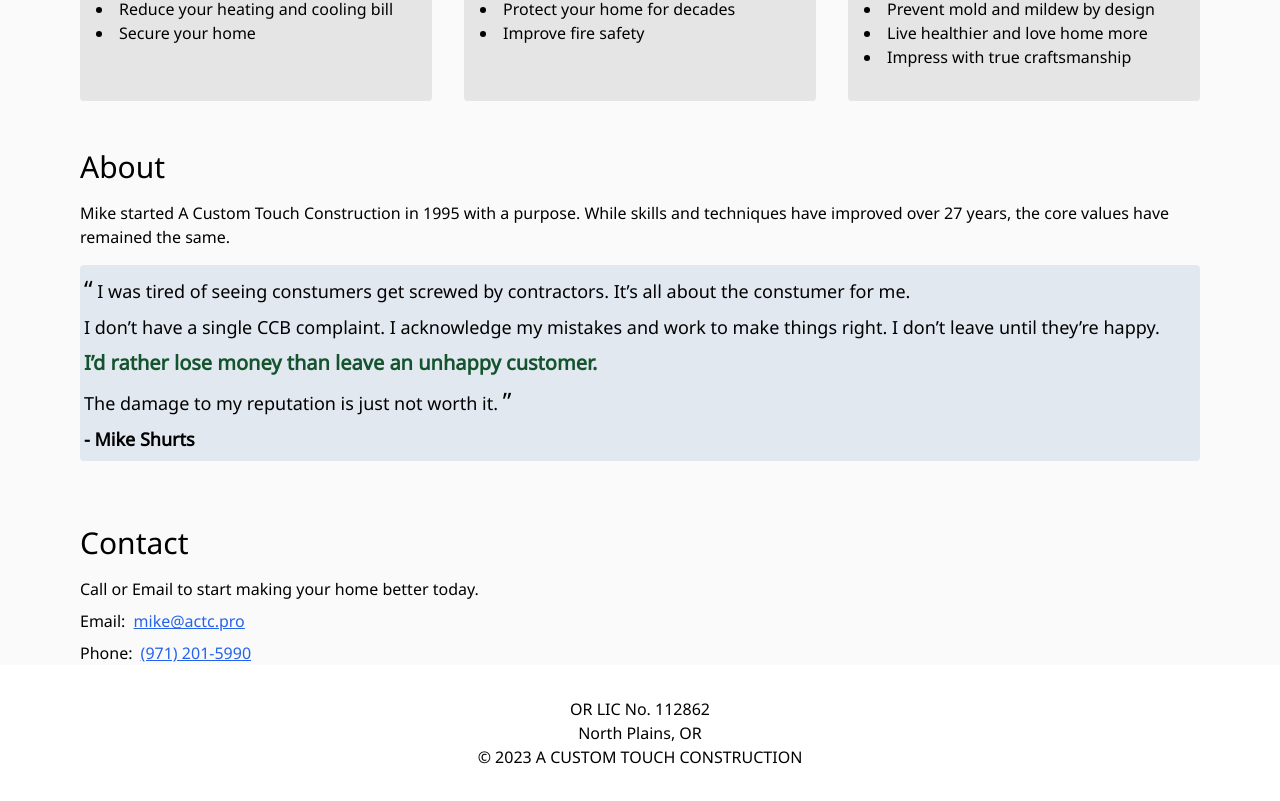
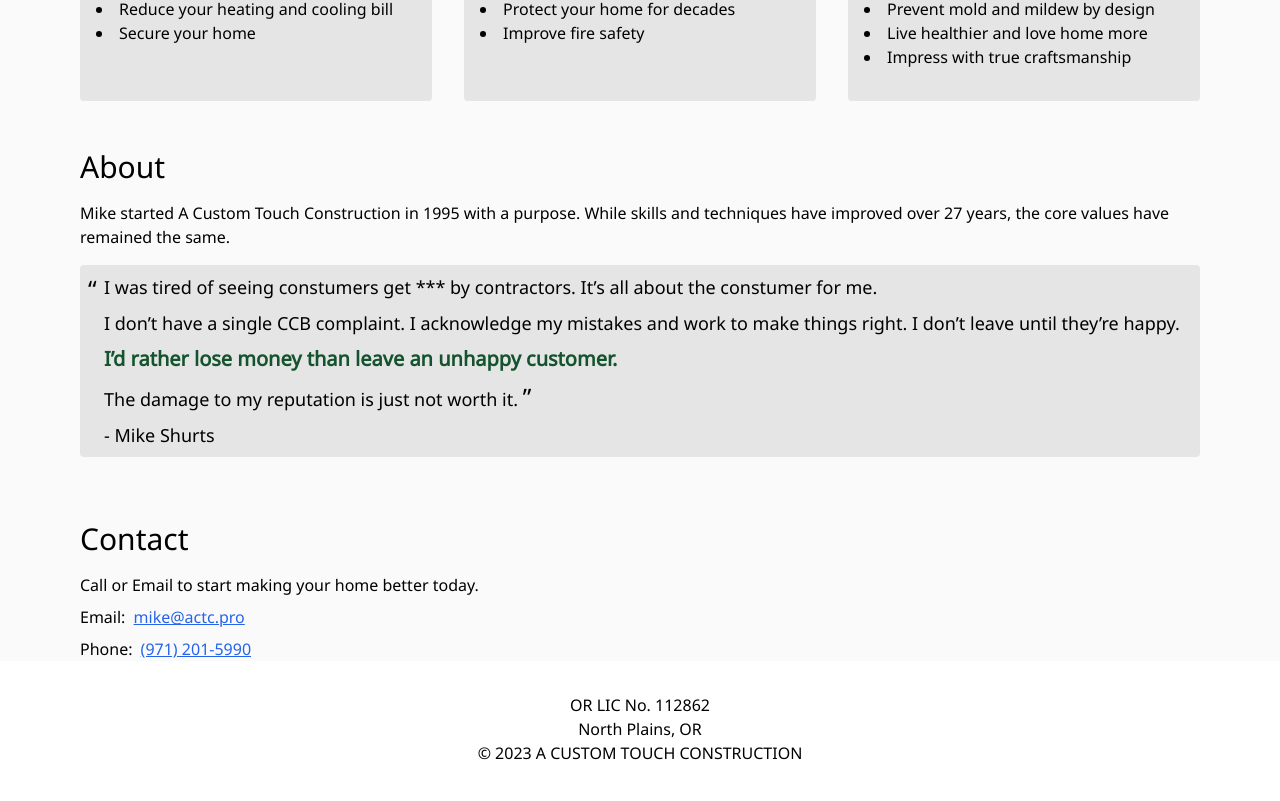
Before and after one commit to spudunk/actc, a SvelteKit app: page / in a window 1280 px wide. Shown: the part 883-1684 px from the top of the page. Built offline with nearby package versions, Linux system fonts and the light colour scheme.

Commit message:
pad quote

```diff
--- a/src/routes/+page.svelte
+++ b/src/routes/+page.svelte
@@ -64,25 +64,24 @@
         skills and techniques have improved over 27 years, the core values have
         remained the same.
       </p>
-      <div class="text-lg px-1 py-2 rounded bg-slate-200 flex flex-col gap-2">
-        <p>
-          <span class="text-2xl h-2 inline-block">&ldquo;</span> I was tired of seeing
-          constumers get screwed by contractors. It’s all about the constumer for
-          me.
+      <div class="text-lg px-2 py-2 rounded bg-neutral-200 flex flex-col gap-2">
+        <p class="relative ml-4">
+          <span class="text-2xl h-2 inline-block absolute -left-4">&ldquo;</span>
+          I was tired of seeing constumers get *** by contractors. It’s all about
+          the constumer for me.
         </p>
-        <p>
+        <p class="ml-4">
           I don’t have a single CCB complaint. I acknowledge my mistakes and
           work to make things right. I don’t leave until they’re happy.
         </p>
-        <p class="font-bold text-green-900 text-xl">
+        <p class="font-bold text-green-900 text-xl ml-4">
           I’d rather lose money than leave an unhappy customer.
         </p>
-        <p>
-          The damage to my reputation is just not worth it. <span
-            class="text-2xl h-2 inline-block">&rdquo;</span
-          >
+        <p class="ml-4">
+          The damage to my reputation is just not worth it.
+          <span class="text-2xl h-2 inline-block"> &rdquo; </span>
         </p>
-        <p class="font-bold">- Mike Shurts</p>
+        <p class="font-bol ml-4">- Mike Shurts</p>
       </div>
     </div>
   </section>
```
